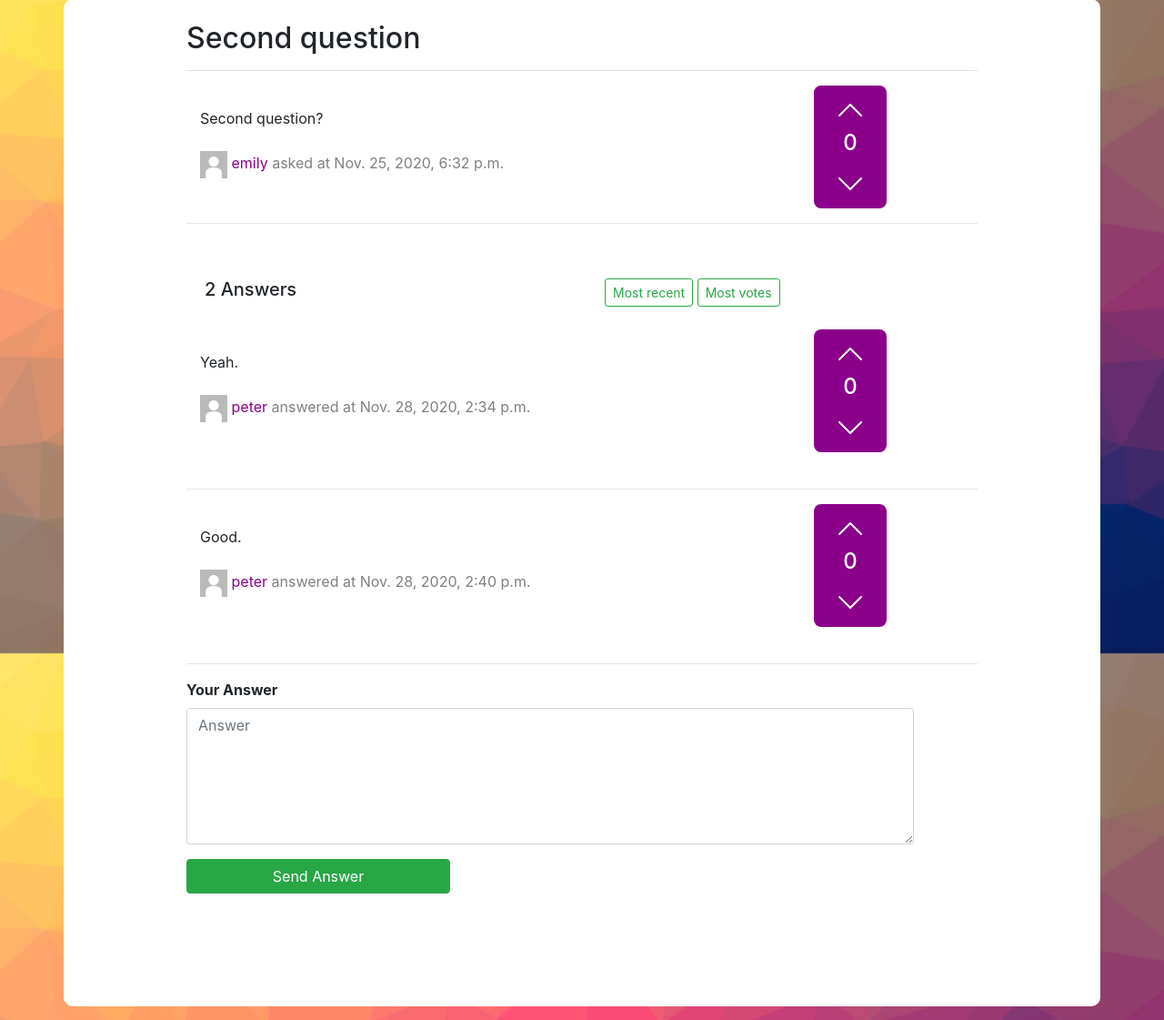
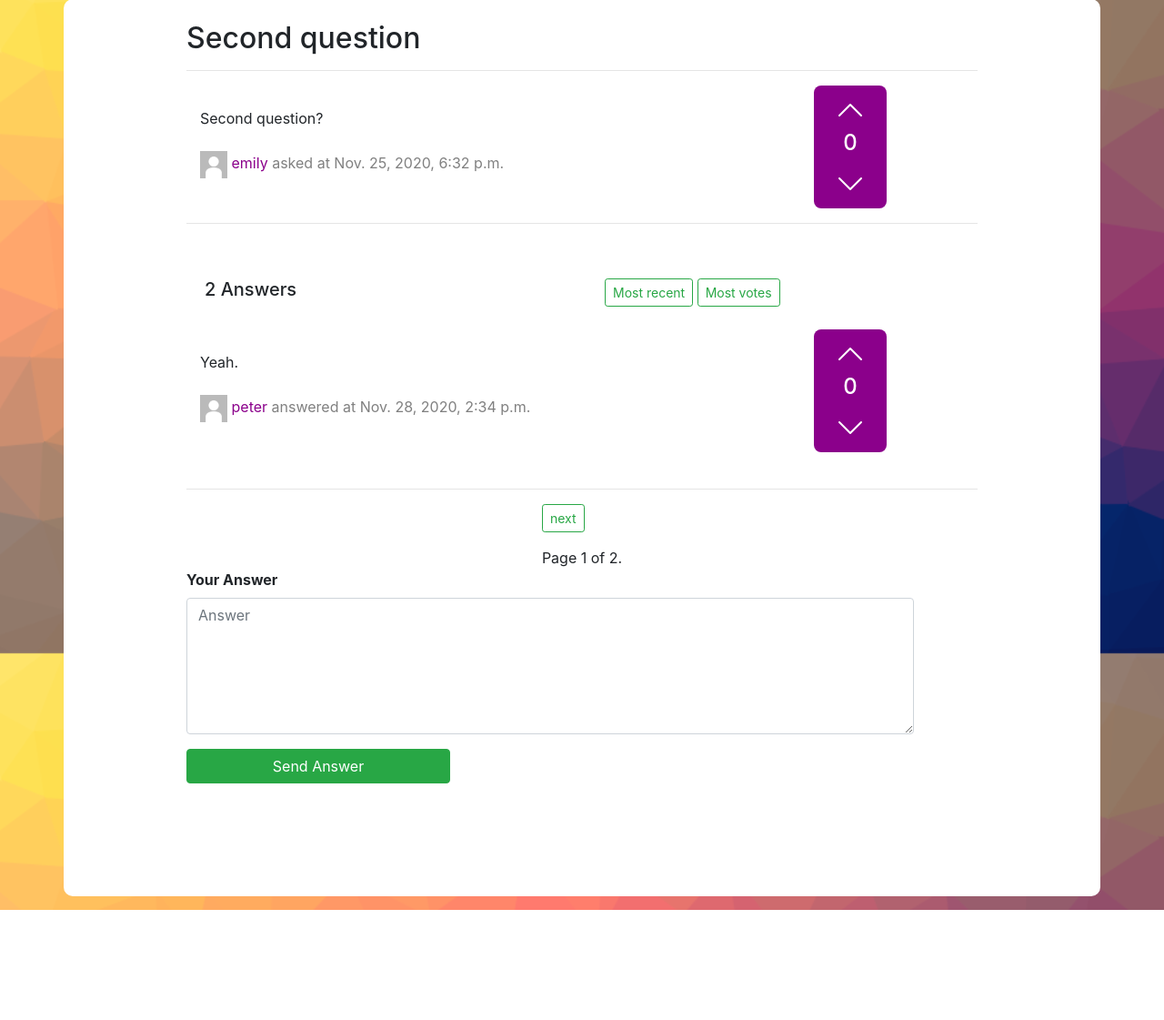
Before and after one commit to gustavocmaciel/ask-the-experts, a Django app: page /questions/4 in a window 1280 px wide. Shown: the part 82-1203 px from the top of the page at 91% size. After the commit the page ends 1082 px from the top, so only its background shows below. Run offline with Django 3.2, Linux system fonts and the light colour scheme; data comes from the database, SQL or seed files in the repository; both versions use the stored data as it was after the commit; some libraries are stand-ins or nearby versions.

Commit message:
Update questions page

```diff
--- a/asktheexperts/templates/asktheexperts/question.html
+++ b/asktheexperts/templates/asktheexperts/question.html
@@ -342,9 +342,29 @@
                 <hr>
             {% endfor %}
 
+            <!--Pagination links-->
+            <div class="pagination justify-content-center">
+                <span class="step-links">
+                    <nav aria-label="Page navigation">
+                        <ul class="pagination justify content-center">
+                            {% if answers.has_previous %}
+                                <li class="page-item"><a class="btn btn-sm btn-outline-success" href="?page={{ answers.previous_page_number }}">previous</a></li>
+                            {% endif %}
+                            {% if answers.has_next %}
+                                <li class="page-item"><a class="btn btn-sm btn-outline-success" href="?page={{ answers.next_page_number }}">next</a></li>
+                            {% endif %}
+                        </ul>
+                    </nav>
+                <span class="current">
+                    Page {{ answers.number }} of {{ answers.paginator.num_pages }}.
+                </span>
+                </span>
+            </div>
+
             <!--Send answer form-->
             <div id="send-answer-div">
-            <form id="send-answer-form" onsubmit="SendAnswer()" >
+            <form action="{% url 'answer' %}" method="post">
+                {% csrf_token %}
                 <div class="form-group">
                     <label><strong>Your Answer</strong></label>
                     <textarea id="answer-content" class="form-control" type="textarea" name="content" placeholder="Answer" required></textarea>
--- a/asktheexperts/templates/asktheexperts/questions.html
+++ b/asktheexperts/templates/asktheexperts/questions.html
@@ -15,7 +15,7 @@ Questions - Ask the Experts
         <div class="container count-buttons-div">
             <div class="row questions-count">
                 <div class="col">
-                    <h3>{{ questions.count }} {% if questions.count == 1 %} question{% else %} questions{% endif %}</h3>
+                    <h3>{{ all_questions.count }} {% if all_questions.count == 1 %} question{% else %} questions{% endif %}</h3>
                 </div>
                 <div class="col">
                     <button class="btn btn-sm btn-outline-success">Most recent</button>
@@ -83,6 +83,7 @@ Questions - Ask the Experts
                 </span>
                 </span>
             </div>
+
         </div>
     </div>
 
--- a/asktheexperts/urls.py
+++ b/asktheexperts/urls.py
@@ -32,6 +32,5 @@ urlpatterns = [
 
     # API route
     path("report_user", views.report_user, name="report_user"),
-    #path("send_report", views.send_report, name="send_report")
 
 ] + static(settings.MEDIA_URL, document_root=settings.MEDIA_ROOT)
--- a/asktheexperts/views.py
+++ b/asktheexperts/views.py
@@ -98,7 +98,8 @@ def questions(request):
     questions = paginator.get_page(page_number)
 
     return render(request, "asktheexperts/questions.html", {
-        "questions": questions
+        "questions": questions,
+        "all_questions": all_questions
     })
 
 
@@ -126,7 +127,14 @@ def question(request, question_id):
     # Get answers count
     answers_count = Answer.objects.filter(question=question_id).count
     # Get answers from selected question
-    answers = Answer.objects.filter(question=question_id, selected=False).order_by("-votes")
+    all_answers = Answer.objects.filter(question=question_id, selected=False).order_by("-votes")
+
+    # FIXME: Check this comment
+    # Add pagination to answers
+    paginator = Paginator(all_answers, 1)
+    page_number = request.GET.get('page')
+    answers = paginator.get_page(page_number)
+
     # Get selected answers from selected question
     selected_answers = Answer.objects.filter(question=question_id, selected=True)
 
@@ -141,7 +149,14 @@ def question(request, question_id):
 def search(request):
     # Search
     q = request.GET["q"]
-    results = Question.objects.filter(Q(title__icontains=q) | Q(content__icontains=q)).order_by("-timestamp")
+    all_results = Question.objects.filter(Q(title__icontains=q) | Q(content__icontains=q)).order_by("-timestamp")
+
+    # FIXME: Not sure
+    # Add pagination to results
+    paginator = Paginator(all_results, 1)
+    page_number = request.GET.get('page')
+    results = paginator.get_page(page_number)
+
     return render(request, "asktheexperts/search_results.html", {
         "questions": results,
         "q": q
@@ -152,7 +167,9 @@ def search(request):
 def profile(request, user_id, username):
     # Render profile page from selected user
     user_profile = User.objects.get(id=user_id)
-    questions = Question.objects.filter(user_id=user_profile.id).order_by("-votes")
+
+    #FIXME: Check this limit
+    questions = Question.objects.filter(user_id=user_profile.id).order_by("-votes")[:10]
     return render(request, "asktheexperts/profile.html", {
         "user_profile": user_profile,
         "questions": questions
@@ -322,13 +339,13 @@ def report_user(request):
     return JsonResponse({"message": "Report sent successfully."}, status=201)
 
 
-@login_required(login_url="login")
+@login_required()
 def settings(request):
     # Render signed in user's settings page
     return render(request, "asktheexperts/account_info.html")
 
 
-@login_required(login_url="login")
+@login_required()
 def change_photo(request):
     if request.method == 'POST':
         # Change user's profile photo
@@ -343,6 +360,7 @@ def change_photo(request):
         })
 
 
+@login_required()
 def remove_photo(request):
     # Replace user's profile photo with default photo
     user = User.objects.get(id=request.user.id)
@@ -351,7 +369,7 @@ def remove_photo(request):
     return HttpResponseRedirect(reverse("settings"))
 
 
-@login_required(login_url="login")
+@login_required()
 def change_username(request):
     # Change username
     if request.method == "POST":
@@ -377,7 +395,7 @@ def change_username(request):
         })
 
 
-@login_required(login_url="login")
+@login_required()
 def change_email(request):
     # Change email
     if request.method == "POST":
@@ -403,7 +421,7 @@ def change_email(request):
         })
 
 
-@login_required(login_url="login")
+@login_required()
 def change_password(request):
     # Change password
     if request.method == "POST":
@@ -441,7 +459,7 @@ def change_password(request):
     })
 
 
-@login_required(login_url="login")
+@login_required()
 def delete_account(request):
     # Delete user's account
     if request.method == "POST":
```
Also changed, not shown: asktheexperts/templates/asktheexperts/profile.html (+4 -9 lines), asktheexperts/templates/asktheexperts/search_results.html (+19 -0 lines), README.md, db.sqlite3.
